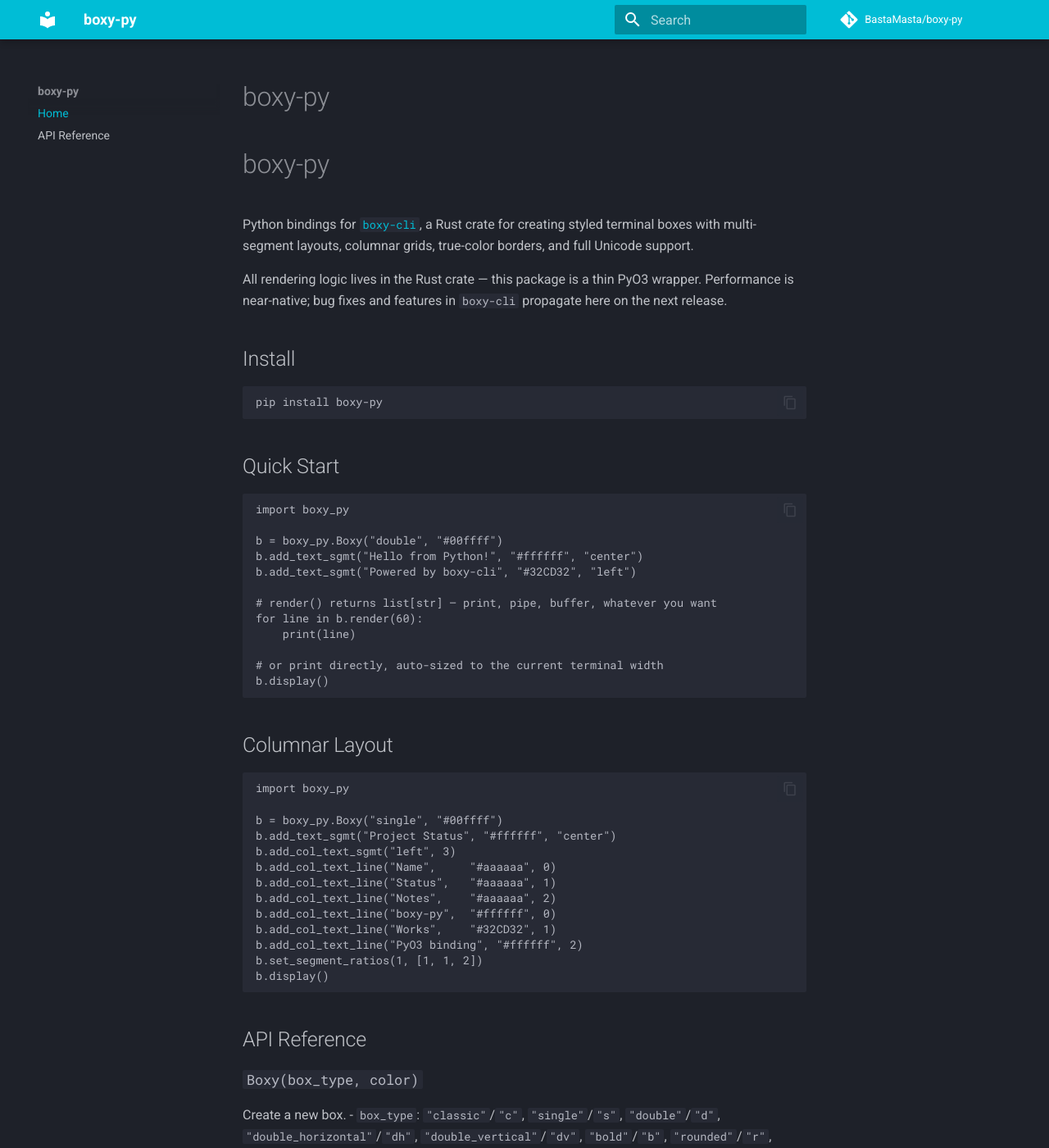
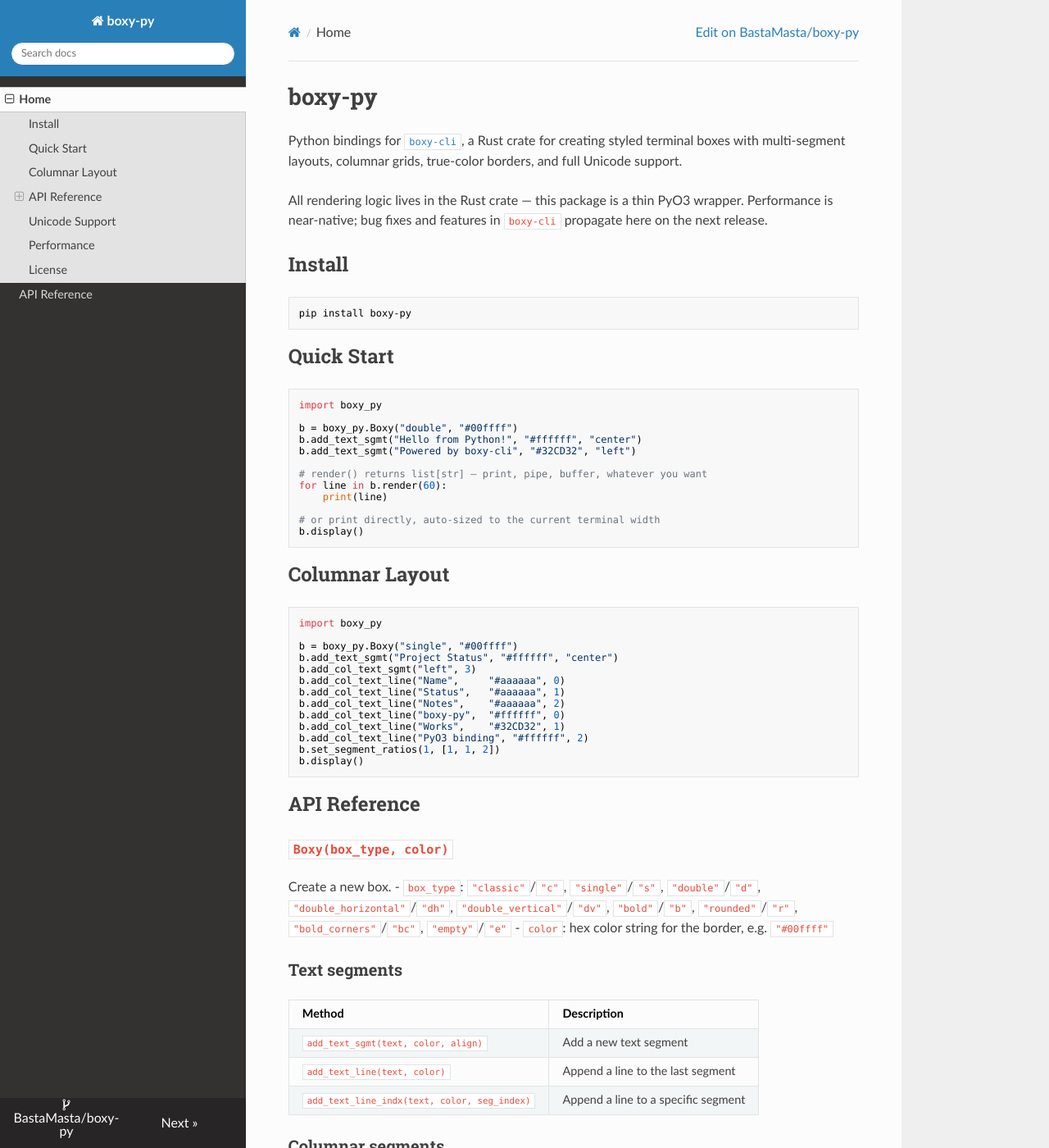
Before and after one commit to BastaMasta/boxy-py, an MkDocs documentation site: the page built from docs/index.md, in a window 1280 px wide and 1400 px high. Shown: the whole window at 82% size. Built offline with MkDocs 1.6.1, drawn with Linux system fonts in a browser that asks for light colours; nearby versions of some CDN libraries; comment, search, counter and statistics services are not loaded; some of the changed text lies outside the part shown.

Commit message:
added mkdocs docs

```diff
--- a/boxy_py.py
+++ b/boxy_py.py
@@ -1,3 +1,5 @@
+# pyright: basic
+
 """Python bindings for boxy-cli — styled terminal boxes in Python."""
 
 
--- a/docs/index.md
+++ b/docs/index.md
@@ -1,3 +1 @@
-# boxy-py
-
 --8<-- "README.md"
--- a/mkdocs.yml
+++ b/mkdocs.yml
@@ -5,11 +5,7 @@
 repo_name: BastaMasta/boxy-py
 
 theme:
-  name: material
-  palette:
-    scheme: slate
-    primary: cyan
-    accent: cyan
+  name: readthedocs
   features:
     - navigation.instant
     - navigation.top
@@ -20,7 +16,7 @@
   - mkdocstrings:
       handlers:
         python:
-          paths: [python]
+          paths: [.]
           options:
             docstring_style: google
             show_source: false
--- a/pyproject.toml
+++ b/pyproject.toml
@@ -13,7 +13,6 @@
 dynamic = ["version"]
 optional-dependedncies = {docs = [
     "mkdocs",
-    "mkdocs-material",
     "mkdocstrings[python]",
 ]}
 
```
Also changed, not shown: 2 other files.
